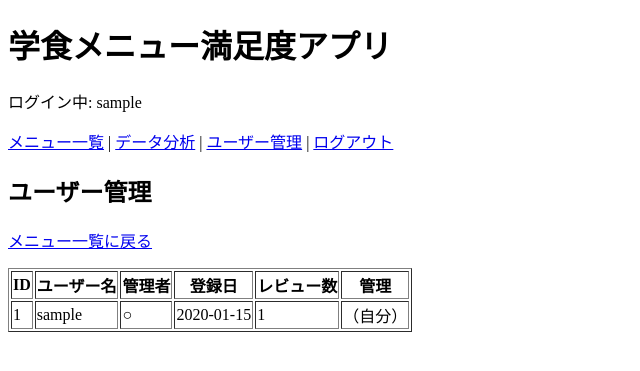
After one commit to cit-nomoto/gakusyoku_app, a Flask app: page /admin/users in a window 1280 px wide. The commit adds this page. Shown: the top 371 px of the page, without its empty margins (0-640 px from the left). Run offline with Flask 3, Linux system fonts and the light colour scheme; the visitor is signed in with stand-in values (Sample User, id 1); tables that the repository leaves empty hold one stand-in row (values such as "Sample post").

Commit message:
[modify] add admin function

```diff
--- a/routes/index.py
+++ b/routes/index.py
@@ -129,3 +129,98 @@ def post_review(id):
     existing_review = Review.query.filter_by(user_id=user.id, menu_id=id).first()
 
     return render_template('post_review.html', user=user, menu=menu, review=existing_review)
+
+
+# 管理者専用: メニュー削除
+@index_bp.route('/menus/<int:id>/delete', methods=['POST'])
+def delete_menu(id):
+    # ログインチェック
+    if 'user_id' not in session:
+        return redirect(url_for('auth.login'))
+
+    user = User.query.get(session['user_id'])
+
+    # 管理者チェック
+    if not user.is_admin:
+        flash('管理者権限がありません')
+        return redirect(url_for('index.index'))
+
+    menu = Menu.query.get_or_404(id)
+    menu_name = menu.name
+
+    db.session.delete(menu)
+    db.session.commit()
+
+    flash(f'メニュー「{menu_name}」を削除しました')
+    return redirect(url_for('index.index'))
+
+
+# 管理者専用: レビュー削除
+@index_bp.route('/reviews/<int:id>/delete', methods=['POST'])
+def delete_review(id):
+    # ログインチェック
+    if 'user_id' not in session:
+        return redirect(url_for('auth.login'))
+
+    user = User.query.get(session['user_id'])
+
+    # 管理者チェック
+    if not user.is_admin:
+        flash('管理者権限がありません')
+        return redirect(url_for('index.index'))
+
+    review = Review.query.get_or_404(id)
+    menu_id = review.menu_id
+
+    db.session.delete(review)
+    db.session.commit()
+
+    flash('レビューを削除しました')
+    return redirect(url_for('index.menu_detail', id=menu_id))
+
+
+# 管理者専用: ユーザー一覧と削除
+@index_bp.route('/admin/users')
+def admin_users():
+    # ログインチェック
+    if 'user_id' not in session:
+        return redirect(url_for('auth.login'))
+
+    user = User.query.get(session['user_id'])
+
+    # 管理者チェック
+    if not user.is_admin:
+        flash('管理者権限がありません')
+        return redirect(url_for('index.index'))
+
+    users = User.query.order_by(User.created_at.desc()).all()
+    return render_template('admin_users.html', user=user, users=users)
+
+
+# 管理者専用: ユーザー削除
+@index_bp.route('/admin/users/<int:id>/delete', methods=['POST'])
+def delete_user(id):
+    # ログインチェック
+    if 'user_id' not in session:
+        return redirect(url_for('auth.login'))
+
+    user = User.query.get(session['user_id'])
+
+    # 管理者チェック
+    if not user.is_admin:
+        flash('管理者権限がありません')
+        return redirect(url_for('index.index'))
+
+    # 自分自身は削除できない
+    if user.id == id:
+        flash('自分自身は削除できません')
+        return redirect(url_for('index.admin_users'))
+
+    target_user = User.query.get_or_404(id)
+    username = target_user.username
+
+    db.session.delete(target_user)
+    db.session.commit()
+
+    flash(f'ユーザー「{username}」を削除しました')
+    return redirect(url_for('index.admin_users'))
--- /dev/null
+++ b/templates/admin_users.html
@@ -0,0 +1,61 @@
+{% extends "base.html" %}
+
+{% block title %}ユーザー管理 - 学食メニュー満足度アプリ{% endblock %}
+
+{% block content %}
+<nav class="navigation">
+    <a href="/">メニュー一覧</a> |
+    <a href="/analysis">データ分析</a> |
+    {% if user.is_admin %}
+    <a href="/admin/users">ユーザー管理</a> |
+    {% endif %}
+    <a href="/logout">ログアウト</a>
+</nav>
+
+<div class="page-header">
+    <h2>ユーザー管理</h2>
+</div>
+
+<p class="back-link"><a href="/">メニュー一覧に戻る</a></p>
+
+{% if users %}
+<div class="users-section">
+    <table class="users-table" border="1">
+        <thead>
+            <tr>
+                <th>ID</th>
+                <th>ユーザー名</th>
+                <th>管理者</th>
+                <th>登録日</th>
+                <th>レビュー数</th>
+                <th>管理</th>
+            </tr>
+        </thead>
+        <tbody>
+            {% for u in users %}
+            <tr>
+                <td>{{ u.id }}</td>
+                <td>{{ u.username }}</td>
+                <td>{{ '○' if u.is_admin else '-' }}</td>
+                <td>{{ u.created_at.strftime('%Y-%m-%d') }}</td>
+                <td>{{ u.reviews|length }}</td>
+                <td>
+                    {% if u.id != user.id %}
+                    <form method="POST" action="/admin/users/{{ u.id }}/delete" style="display:inline;" onsubmit="return confirm('本当に削除しますか?');">
+                        <button type="submit">削除</button>
+                    </form>
+                    {% else %}
+                    <span >（自分）</span>
+                    {% endif %}
+                </td>
+            </tr>
+            {% endfor %}
+        </tbody>
+    </table>
+</div>
+{% else %}
+<div class="no-data">
+    <p>ユーザーがいません</p>
+</div>
+{% endif %}
+{% endblock %}
```
Also changed, not shown: templates/index.html (+13 -0 lines), templates/menu_detail.html (+10 -0 lines).
